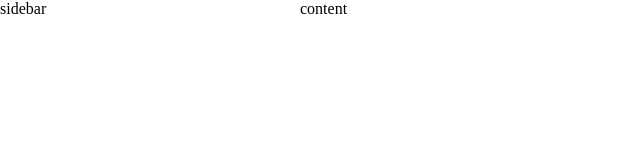
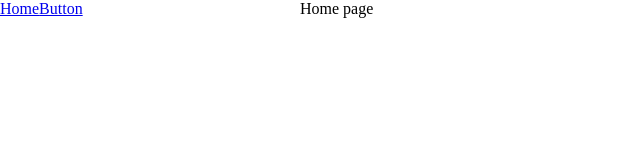
Before and after one commit to jrmoore117/practice-app, a React (Create React App) app: page / in a window 1280 px wide. Shown: the top 160 px of the page, without its empty margins (0-640 px from the left). Built offline with nearby package versions, Linux system fonts and the light colour scheme.

Commit message:
Add basic page components with links and routes for each page.

```diff
--- a/src/App.js
+++ b/src/App.js
@@ -1,13 +1,20 @@
 import React from 'react';
+import { Router, Link } from "@reach/router";
+import HomePage from './pages/HomePage';
+import ButtonPage from './pages/ButtonPage';
 
 function App() {
   return (
     <div className="dashboard">
       <div className="sidebar">
-        sidebar
+        <Link to="/">Home</Link>
+        <Link to="/button">Button</Link>
       </div>
       <div className="content">
-        content
+        <Router>
+          <HomePage path="/"/>
+          <ButtonPage path="/button"/>
+        </Router>
       </div>
     </div>
   );
--- /dev/null
+++ b/src/pages/ButtonPage.js
@@ -0,0 +1,9 @@
+import React from 'react';
+
+const Button = () => (
+   <div>
+      Button Page
+   </div>
+)
+
+export default Button;
--- /dev/null
+++ b/src/pages/HomePage.js
@@ -0,0 +1,9 @@
+import React from 'react';
+
+const Home = () => (
+   <div>
+      Home page
+   </div>
+)
+
+export default Home;
```
